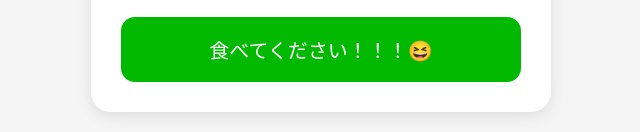
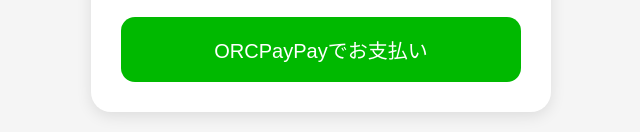
Before and after one commit to arai4892-boop/ogura_stai_event, a plain HTML site: page index.html in a window 1280 px wide. Shown: the part 304-436 px from the top of the page, without its empty margins (319-959 px from the left). Drawn offline with Linux system fonts and the light colour scheme.

Commit message:
Add files via upload

```diff
--- a/index.html
+++ b/index.html
@@ -78,7 +78,7 @@
     <div class="price">¥0</div>
 
     <button onclick="playSound()">
-        食べてください！！！😆
+        ORCPayPayでお支払い
     </button>
 
 </div>
```
